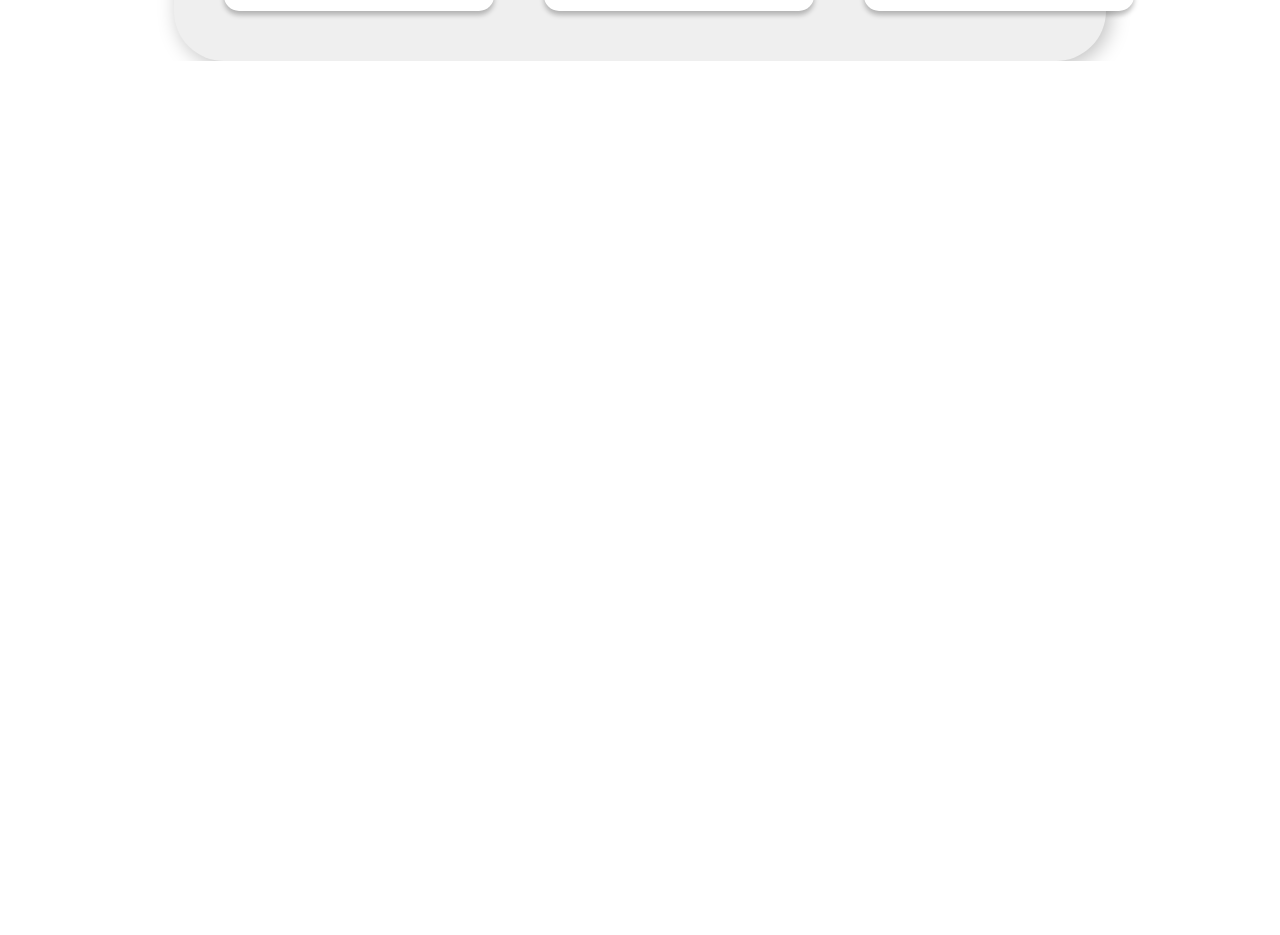
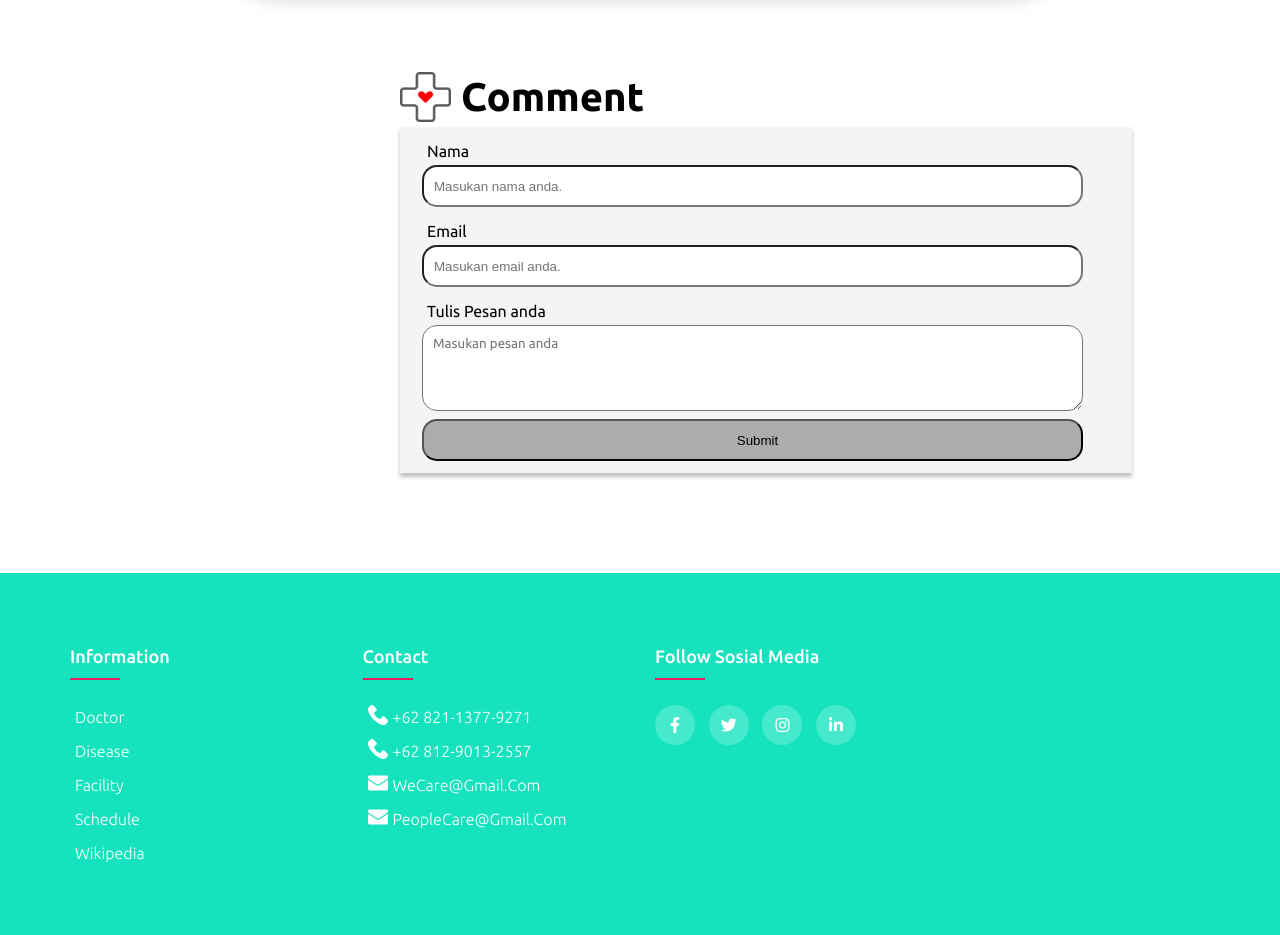
Before and after one commit to DivadanAr/We-Care, a PHP site: page /landingpage.html in a window 1280 px wide; the page is wider, and only the part inside the window is pictured. Shown: the part 4425-5360 px from the top of that part. Before the commit the page ends 4486 px from the top of that part, so only its background shows below. Run offline with PHP 8.4, Linux system fonts and the light colour scheme.

Commit message:
Comment and footer

```diff
--- a/landingpage/landingpage.html
+++ b/landingpage/landingpage.html
@@ -5,6 +5,8 @@
     <meta http-equiv="X-UA-Compatible" content="IE=edge">
     <meta name="viewport" content="width=device-width, initial-scale=1.0">
     <link rel="stylesheet" href="style.css">
+    <!-- img facebook, Twitter, instagram, link -->
+    <link rel="stylesheet" type="text/css" href="https://cdnjs.cloudflare.com/ajax/libs/font-awesome/5.15.1/css/all.min.css">
     <!-- font quicksan -->
     <link rel="preconnect" href="https://fonts.googleapis.com">
 <link rel="preconnect" href="https://fonts.gstatic.com" crossorigin>
@@ -161,7 +163,84 @@
 </div>
 </div>
 
+<!--comment-->
+<div class="gambarcomment">
+    <img src="hospital (1).png" alt="">
+    <p>Comment</p>
+</div>
+<div class="comment">
+    <table>
+        <tr>
+           <td>Nama</td>
+        </tr>
+        <tr>
+            <td><input type="text" placeholder="Masukan nama anda."></td>
+        </tr>
+        <tr>
+            <td>Email</td>
+        </tr>
+        <tr>
+            <td><input type="text" placeholder="Masukan email anda."></td>
+        </tr>
+        <tr>
+            <td>Tulis Pesan anda</td>
+        </tr>
+        <tr>
+            <td><textarea name="" id="" cols="30" rows="10" placeholder="Masukan pesan anda"></textarea></td>
+        </tr>
+        <tr>
+            <td><input type="submit"></td>
+        </tr>
+    </table>
+</div>
 
+	<!--footer-->
+    <footer class="footer">
+        <div class="container">
+            <div class="row">
+                <div class="footer-col">
+                    <h4>Information</h4>
+                    <ul>
+                        <li><a href="#">Doctor</a></li>
+                        <li><a href="#">Disease</a></li>
+                        <li><a href="#">Facility</a></li>
+                        <li><a href="#">Schedule</a></li>
+                       <li><a href="#">Wikipedia</a></li>
+                    </ul>
+                </div>
+                <div class="footer-col">
+                    <h4>Contact</h4>
+                    <ul>
+                       <div class="contact1">
+                           <img src="phone-call logo.png" alt="">
+                           <li><a href="#">+62 821-1377-9271</a></li>
+                       </div>
+                       <div class="contact1">
+                           <img src="phone-call logo.png" alt="">
+                           <li><a href="#">+62 812-9013-2557</a></li>
+                       </div>
+                        <div class="contact1">
+                           <img src="email logo.png" alt="">
+                           <li><a href="#">WeCare@gmail.com</a></li>
+                       </div>
+                       <div class="contact1">
+                           <img src="email logo.png" alt="">
+                           <li><a href="#">PeopleCare@gmail.com</a></li>
+                       </div>
+                    </ul>
+                </div>
+                <div class="footer-col">
+                    <h4>follow Sosial Media</h4>
+                    <div class="social-links">
+                        <a href="#"><i class="fab fa-facebook-f"></i></a>
+                        <a href="#"><i class="fab fa-twitter"></i></a>
+                        <a href="#"><i class="fab fa-instagram"></i></a>
+                        <a href="#"><i class="fab fa-linkedin-in"></i></a>
+                    </div>
+                </div>
+            </div>
+        </div>
+   </footer>
 
 
 </body>
--- a/landingpage/style.css
+++ b/landingpage/style.css
@@ -347,3 +347,205 @@ a{
     font-family: 'Ubuntu', sans-serif;
     margin-top: 50px;
 }
+
+.gambarcomment {
+    display: flex;
+    align-items: center;
+    margin-left: 400px;
+    margin-top: 75px;
+}
+.gambarcomment p {
+    font-weight: bold  ;
+    font-size: 40px ;
+    margin-left: 10px;
+}
+
+.gambarcomment img {
+    height: 50px;
+    width: 51px;
+    left: 392px;
+    top: 4506px;
+    border-radius: 7px;
+
+}
+
+.comment {
+    background-color: #F4F4F4;
+    height: 346px;
+    width: 732px;
+    left: 398px;
+    top: 4561px;
+    border-radius: 0px;
+    margin-left: 400px;
+    box-shadow: 0px 4px 4px rgba(0, 0, 0, 0.25);
+}
+
+.comment input {
+    height: 42px;
+    width: 661px;
+    border-radius: 15px;
+    margin-left: 20px
+}
+
+.comment p{
+    margin-left: 20px
+
+}
+
+.comment textarea {
+    font-family: 'Ubuntu', sans-serif;
+    height: 86px;
+    width: 661px;
+    border-radius: 15px;
+    margin-left: 20px;
+
+}
+
+.comment table tr:first-child td {
+   padding-top: 10px;
+   padding-left: 25px;
+}
+
+
+.comment table tr:nth-child(3) td {
+    padding-top: 10px;
+    padding-left: 25px;
+}
+
+.comment table tr:nth-child(5) td {
+    padding-top: 10px;
+    padding-left: 25px;
+}
+.comment textarea{
+    padding-top: 10px;
+    padding-left: 10px;
+}
+.comment input{
+    padding-left: 10px;
+}
+
+.button {
+   display: flex;
+   width: 115px;
+   height: 33px;
+   margin-left: 280px;
+}
+.comment tr:nth-child(7) td input{
+    background-color: #ACACAC;
+}
+.comment tr:nth-child(7) td input:hover{
+    background-color: #16E3BE;
+}
+.comment tr:nth-child(7) td input:active{
+    background-color: #50ABF6   ;
+}
+
+body{
+	line-height: 1.5;
+	font-family: 'Ubuntu', sans-serif;
+}
+*{
+	margin: 0;
+	padding: 0;
+	box-sizing: border-box;
+}
+
+.container{
+	max-width: 1170px;
+	margin:auto;
+}
+.row{
+	display: flex;
+	flex-wrap: wrap;
+}
+ul{
+	list-style: none;
+}
+.footer{
+	background-color: #16E3BE;
+    padding: 70px 0;
+    margin-top: 100px
+}
+.footer-col{
+   width: 25%;
+   padding: 0 15px;
+}
+.footer-col h4{
+	font-size: 18px;
+	color: #ffffff;
+	text-transform: capitalize;
+	margin-bottom: 35px;
+	font-weight: 500;
+	position: relative;
+}
+.footer-col h4::before{
+	content: '';
+	position: absolute;
+	left:0;
+	bottom: -10px;
+	background-color: #e91e63;
+	height: 2px;
+	box-sizing: border-box;
+	width: 50px;
+}
+
+.footer-col img {
+    width: 20px;
+    height: 20px;
+    left: 564px;
+    top: 5118px;
+}
+.contact1 {
+    display: flex;
+    margin-left: 5px;
+    margin-top: 10px;
+}
+
+
+.footer-col ul li:not(:last-child){
+	margin-bottom: 10px;
+}
+.footer-col ul li a{
+	font-size: 16px;
+	text-transform: capitalize;
+	color: #ffffff;
+	text-decoration: none;
+	font-weight: 300;
+	color: #ffffff;
+	display: block;
+	transition: all 0.3s ease;
+    margin-left: 5px;
+}
+.footer-col ul li a:hover{
+	color: #ffffff;
+	padding-left: 8px;
+}
+.footer-col .social-links a{
+	display: inline-block;
+	height: 40px;
+	width: 40px;
+	background-color: rgba(255,255,255,0.2);
+	margin:0 10px 10px 0;
+	text-align: center;
+	line-height: 40px;
+	border-radius: 50%;
+	color: #ffffff;
+	transition: all 0.5s ease;
+}
+.footer-col .social-links a:hover{
+	color: #24262b;
+	background-color: #ffffff;
+}
+
+/*responsive*/
+@media(max-width: 767px){
+  .footer-col{
+    width: 50%;
+    margin-bottom: 30px;
+}
+}
+@media(max-width: 574px){
+  .footer-col{
+    width: 100%;
+}
+}
```
Also changed, not shown: landingpage/email logo.png (added), landingpage/hospital (1).png (added), landingpage/phone-call logo.png (added).
